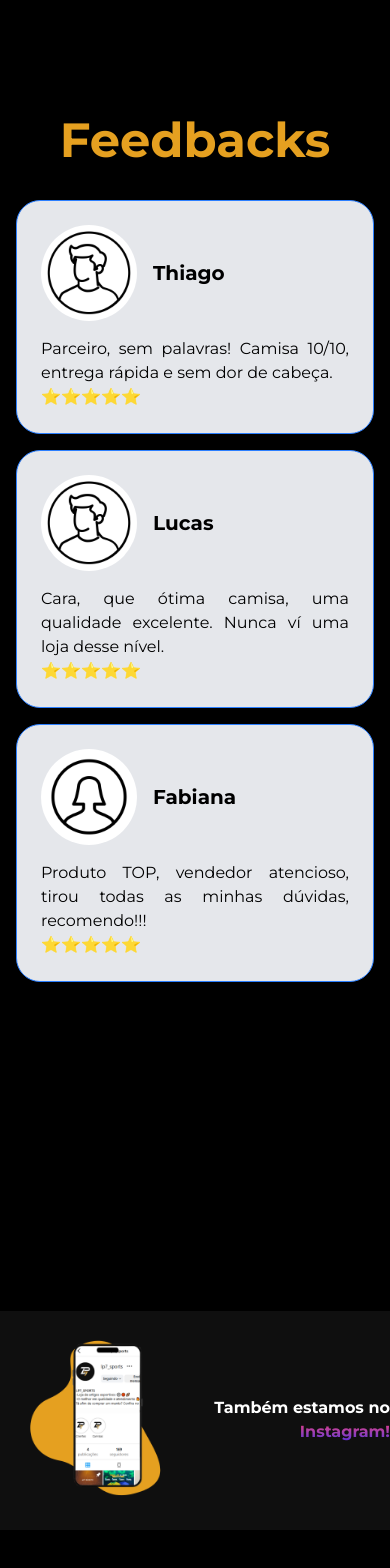
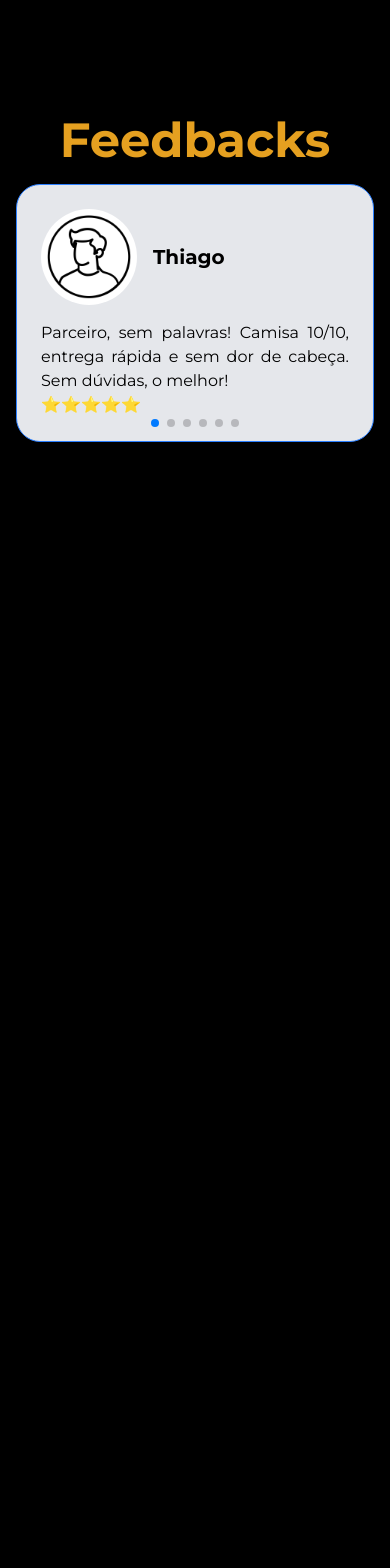
Before and after one commit to JoaoTomeSZ/LP7-IMPORTS, a React (Vite) app: page / in a window 390 px wide. Shown: the part 1732-3300 px from the top of the page. After the commit the page ends 2692 px from the top, so only its background shows below. Built offline with nearby package versions, Linux system fonts and the light colour scheme.

Commit message:
Fix: Feedbacks responsivity

```diff
--- /dev/null
+++ b/src/components/feedbacks/Carousel.jsx
@@ -0,0 +1,41 @@
+import { Swiper, SwiperSlide } from 'swiper/react';
+import 'swiper/css';
+import 'swiper/css/pagination';
+import boyAvatar from "/boyAvatar.png";
+import girlAvatar from "/girlAvatar.png";
+
+import { Pagination } from 'swiper/modules';
+
+const Carousel = ({ feedbacks }) => {
+
+
+  return (
+    <div className="w-full max-w-screen-md mx-auto px-4 mt-5 md:hidden block">
+      <Swiper
+        spaceBetween={20}
+        slidesPerView={1}
+        pagination={{ clickable: true }}
+        modules={[Pagination]}
+      >
+        {feedbacks.map((item, index) => (
+          <SwiperSlide key={index}>
+            <div className="bg-gray-200 border border-blue-500 rounded-3xl p-6 shadow-md">
+              <div className="flex items-center gap-4">
+                <img
+                  src={item.avatar}
+                  alt={`Avatar de ${item.name}`}
+                  className="w-24 h-24 rounded-full bg-white"
+                />
+                <h2 className="text-black text-xl font-bold">{item.name}</h2>
+              </div>
+              <p className="text-black mt-4 text-justify">{item.message}</p>
+              <p>⭐⭐⭐⭐⭐</p>
+            </div>
+          </SwiperSlide>
+        ))}
+      </Swiper>
+    </div>
+  );
+};
+
+export default Carousel;
--- a/src/components/feedbacks/FeedBackCards.jsx
+++ b/src/components/feedbacks/FeedBackCards.jsx
@@ -1,33 +1,12 @@
-import boyAvatar from "/boyAvatar.png";
-import girlAvatar from "/girlAvatar.png";
 
-const FeedBackCards = () => {
-  const feedbacks = [
-    {
-      name: "Thiago",
-      avatar: boyAvatar,
-      message:
-        "Parceiro, sem palavras! Camisa 10/10, entrega rápida e sem dor de cabeça.",
-    },
-    {
-      name: "Lucas",
-      avatar: boyAvatar,
-      message: "Cara, que ótima camisa, uma qualidade excelente. Nunca ví uma loja desse nível.",
-    },
-    {
-      name: "Fabiana",
-      avatar: girlAvatar,
-      message:
-        "Produto TOP, vendedor atencioso, tirou todas as minhas dúvidas, recomendo!!!",
-    },
-  ];
+const FeedBackCards = ({feedbacks}) => {
 
   return (
-    <div className="flex md:flex-row flex-col gap-4 items-center p-4 max-w-full  mt-5">
+    <div className="md:grid md:grid-cols-3 grid-cols-1 gap-6 p-4 w-full mt-5 justify-items-center hidden">
   {feedbacks.map((item, index) => (
     <div
       key={index}
-          className="bg-gray-200 border border-blue-500 rounded-3xl lg:w-[600px] p-6 shadow-md"
+      className="bg-gray-200 border border-blue-500 rounded-3xl w-full max-w-[250px] lg:max-w-[400px] min-h-full h-full p-6 shadow-md"
     >
       <div className="flex items-center gap-4">
         <img
--- a/src/components/feedbacks/Feedbacks.jsx
+++ b/src/components/feedbacks/Feedbacks.jsx
@@ -1,11 +1,51 @@
+import Carousel from "./Carousel"
 import FeedBackCards from "./FeedBackCards"
-
+import boyAvatar from "/boyAvatar.png";
+import girlAvatar from "/girlAvatar.png";
 const Feedbacks = () => {
+  const feedbacks = [
+      {
+        name: "Thiago",
+        avatar: boyAvatar,
+        message:
+          "Parceiro, sem palavras! Camisa 10/10, entrega rápida e sem dor de cabeça. Sem dúvidas, o melhor!",
+      },
+      {
+        name: "Lucas",
+        avatar: boyAvatar,
+        message: "Cara, que ótima camisa, uma qualidade excelente. Nunca ví uma loja desse nível.",
+      },
+      {
+        name: "Fabiana",
+        avatar: girlAvatar,
+        message:
+          "Produto TOP, vendedor atencioso, tirou todas as minhas dúvidas, recomendo!!!",
+      },
+      {
+        name: "João",
+        avatar: boyAvatar,
+        message:
+        "Simplesmente perfeito! Produto top, entrega antes do prazo. Recomendo de olhos fechados."
+      },
+      {
+        name: "Mariana",
+        avatar: girlAvatar,
+        message:
+        "Atendimento nota mil! A qualidade da peça é incrível e ainda veio com cheirinho bom."
+      },
+      {
+        name: "Sofia",
+        avatar: boyAvatar,
+        message:
+        "Vendedor atencioso, produto de ótima qualidade. Voltarei a comprar com certeza."
+      },
+    ];
   return (
-    <div className="min-h-screen lg:mt-5 mt-40">
+    <div id="feedback" className="min-h-screen lg:mt-5 mt-40 scroll-mt-40">
       <div className="">
         <h1 className="text-[#E5A020] font-bold md:text-7xl text-5xl lg:text-8xl text-center">Feedbacks</h1>
-        <FeedBackCards/>
+        <FeedBackCards feedbacks={feedbacks}/>
+        <Carousel feedbacks={feedbacks}/>
       </div>
     </div>
   )
--- a/src/components/header/DropDownMenu.jsx
+++ b/src/components/header/DropDownMenu.jsx
@@ -16,7 +16,7 @@ const DropDownMenu = () => {
             <div className="py-1">
               <a href={`${"/"}` + "#inicio"} className="block px-4 py-2">Início</a>
               <a href={`${"/"}` + "#sobre"} className="block px-4 py-2">Sobre</a>
-              <a href={`${"/"}` + "#faleComigo"} className="block px-4 py-2">Fale comigo!</a>
+              <a href={`${"/"}` + "#feedback"} className="block px-4 py-2">Feedbacks</a>
               <Link to="/Galeria" className="block px-4 py-2">Galeria</Link>
             </div>
           </div>
--- a/src/components/header/Nav.jsx
+++ b/src/components/header/Nav.jsx
@@ -1,10 +1,10 @@
-import { IoHomeSharp, IoAlertCircleOutline, IoLogoWhatsapp } from "react-icons/io5";
+import { IoHomeSharp, IoAlertCircleOutline, IoLogoWhatsapp, IoChatboxEllipsesSharp} from "react-icons/io5";
 
 const Nav = () => {
 
-    const NavItems = ["Início", "Sobre", "Contatos"]
-    const conectors = ["#inicio", "#sobre", "#contatos"]
-    const icons = [<IoHomeSharp/>, <IoAlertCircleOutline/>, <IoLogoWhatsapp/>]
+    const NavItems = ["Início", "Sobre", "Feedbacks", "Contatos", ]
+    const conectors = ["#inicio", "#sobre", "#feedback", "#contatos"]
+    const icons = [<IoHomeSharp/>, <IoAlertCircleOutline/>, <IoChatboxEllipsesSharp/>, <IoLogoWhatsapp/>]
 
   return (
     <nav className="max-w-full w-full lg:flex hidden justify-center items-center text-center">
--- a/src/components/insta/Insta.css
+++ /dev/null
@@ -1,6 +0,0 @@
-.background{
-    background-image: url("/wllppr.png");
-    background-position:center;
-    background-size:contain;
-    background-repeat: no-repeat;
-}
--- a/src/components/insta/InstaText.jsx
+++ /dev/null
@@ -1,13 +0,0 @@
-
-
-const InstaText = () => {
-  return (
-    <div>
-        <h1 className="text-white  lg:text-9xl font-bold max-w-[800px]">
-            Também estamos no <span className="from-[#ee2a7b] to-[#6228d7] bg-gradient-to-b bg-clip-text text-transparent">Instagram!</span>
-        </h1>
-    </div>
-  )
-}
-
-export default InstaText
--- a/src/components/insta/Instagram.jsx
+++ /dev/null
@@ -1,14 +0,0 @@
-import "./Insta.css"
-import InstaText from "./InstaText"
-
-const Instagram = () => {
-  return (
-    <div className='min-h-screen background flex justify-end items-center'>
-        <div className="text-right flex items-center max-w-[50%] w-full justify-center">
-            <InstaText/>
-        </div>
-    </div>
-  )
-}
-
-export default Instagram
--- a/src/pages/InitialPage.jsx
+++ b/src/pages/InitialPage.jsx
@@ -2,7 +2,6 @@ import Header from '../components/header/Header'
 import Hero from '../components/Hero/Hero'
 import About from '../components/about/About'
 import Feedbacks from '../components/feedbacks/Feedbacks'
-import Instagram from '../components/insta/Instagram'
 
 const InitialPage = () => {
   return (
@@ -11,7 +10,6 @@ const InitialPage = () => {
         <Hero/>
         <About/>
         <Feedbacks/>
-        <Instagram/>
     </div>
   )
 }
```
Lines whose indentation alone changed are shown as unchanged.
